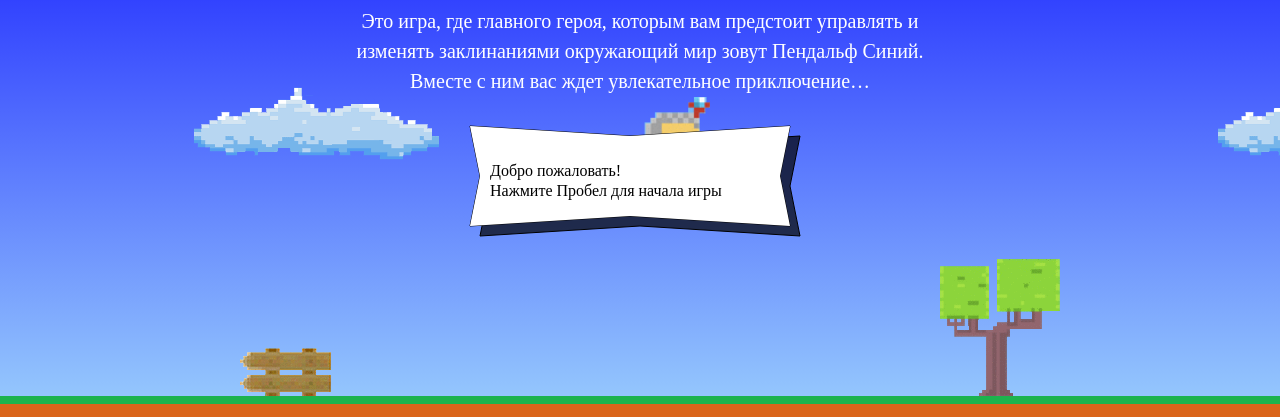
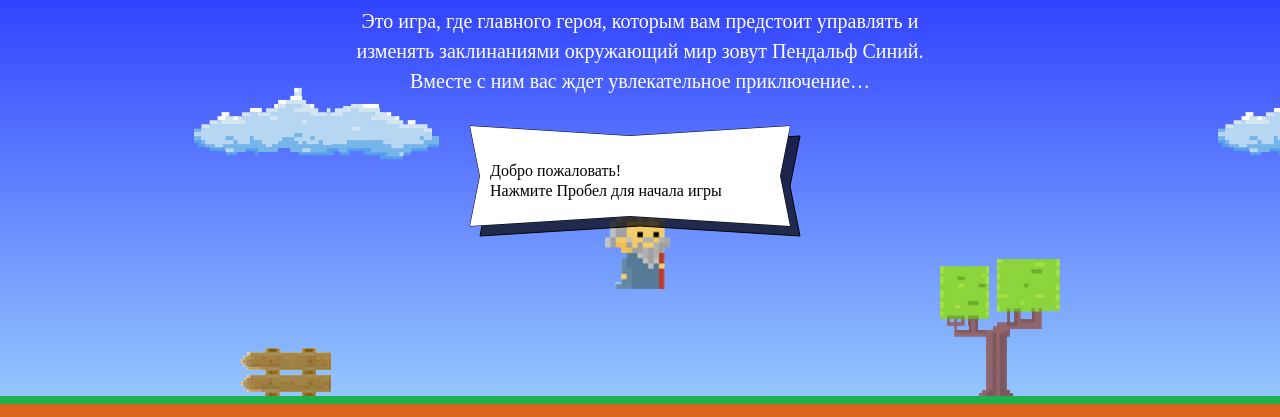
Before and after one commit to N713/572381-code-and-magick-17, a website: page index.html in a window 1280 px wide. Shown: the part 203-620 px from the top of the page. Drawn offline with Linux system fonts and the light colour scheme; a web font is replaced by a local one.

Commit message:
Внес исправления

```diff
--- a/index.html
+++ b/index.html
@@ -185,31 +185,27 @@
   var fireballSize = 22;
 
   var getFireballSpeed = function (left) {
-    if (left) {
-      return 5;
-    }
 
-    return 2;
+    return (left) ? 5 : 2;
   };
 
   var wizardSpeed = 3;
   var wizardWidth = 70;
 
   var getWizardHeight = function () {
+
     return 1.337 * wizardWidth;
-  }
+  };
 
   var getWizardX = function (width) {
-    var positionX = width * 0.5;
 
-    return positionX;
-  }
+    return width * 0.5 - wizardWidth * 0.5;
+  };
 
   var getWizardY = function (height) {
-    var positionY = (height * 2) / (height * 3);
 
-    return positionY;
-  }
+    return height * 0.33;
+  };
 
 </script>
 <script src="js/game.js"></script>
```
